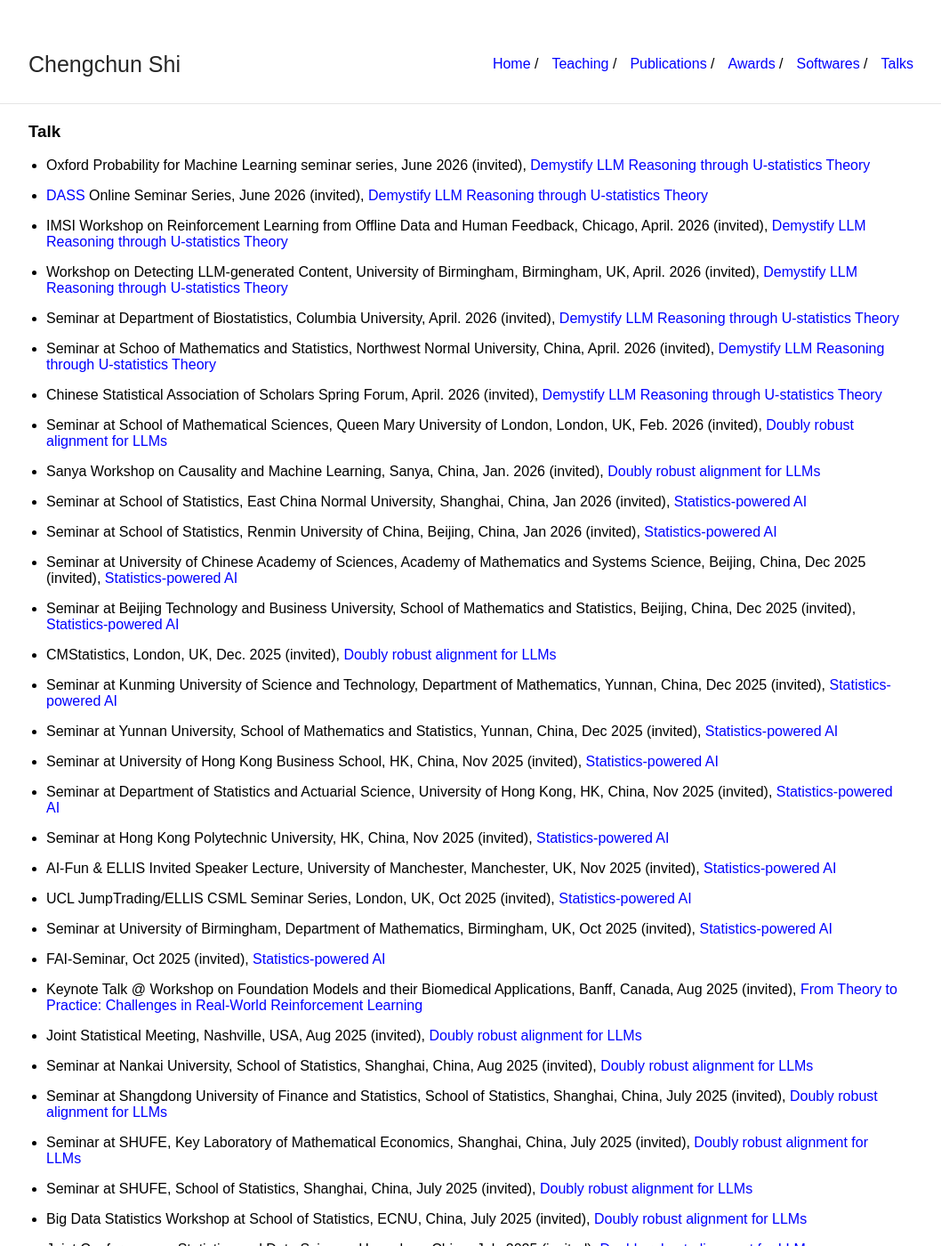
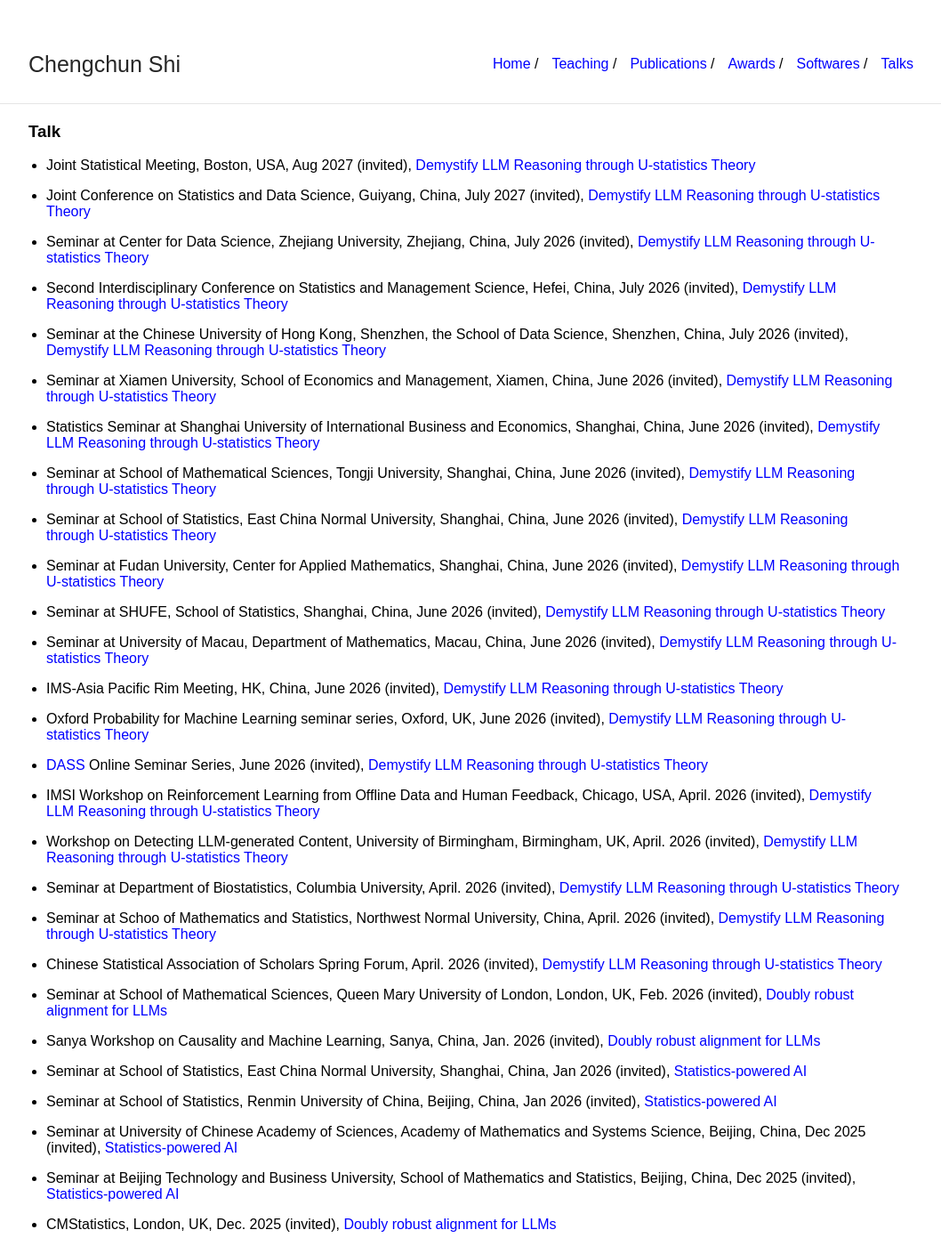
Before and after one commit to callmespring/callmespring.github.io, a Jekyll site: the page built from talk.md, in a window 1280 px wide and 1400 px high. Shown: the whole window at 89% size, without its empty margins (108-1166 px from the left). Built offline with Jekyll 4.4.1, drawn with Linux system fonts in a browser that asks for light colours.

Commit message:
Update talk.md

```diff
--- a/talk.md
+++ b/talk.md
@@ -5,12 +5,38 @@ title: Talk
 
 ### Talk
 
-* Oxford Probability for Machine Learning seminar series, June 2026 (invited), [Demystify LLM Reasoning through U-statistics Theory](./slides/GRPO.pdf)
+* Joint Statistical Meeting, Boston, USA, Aug 2027 (invited), [Demystify LLM Reasoning through U-statistics Theory](./slides/GRPO.pdf)
+
+* Joint Conference on Statistics and Data Science, Guiyang, China, July 2027 (invited), [Demystify LLM Reasoning through U-statistics Theory](./slides/GRPO.pdf)
+
+* Seminar at Center for Data Science, Zhejiang University, Zhejiang, China, July 2026 (invited), [Demystify LLM Reasoning through U-statistics Theory](./slides/GRPO.pdf)
+
+* Second Interdisciplinary Conference on Statistics and Management Science, Hefei, China, July 2026 (invited), [Demystify LLM Reasoning through U-statistics Theory](./slides/GRPO.pdf)
+
+* Seminar at the Chinese University of Hong Kong, Shenzhen, the School of Data Science, Shenzhen, China, July 2026 (invited), [Demystify LLM Reasoning through U-statistics Theory](./slides/GRPO.pdf)
+
+* Seminar at Xiamen University, School of Economics and Management, Xiamen, China, June 2026 (invited), [Demystify LLM Reasoning through U-statistics Theory](./slides/GRPO.pdf)
+
+* Statistics Seminar at Shanghai University of International Business and Economics, Shanghai, China, June 2026 (invited), [Demystify LLM Reasoning through U-statistics Theory](./slides/GRPO.pdf)
+
+* Seminar at School of Mathematical Sciences, Tongji University, Shanghai, China, June 2026 (invited), [Demystify LLM Reasoning through U-statistics Theory](./slides/GRPO.pdf)
+
+* Seminar at School of Statistics, East China Normal University, Shanghai, China, June 2026 (invited), [Demystify LLM Reasoning through U-statistics Theory](./slides/GRPO.pdf)
+
+* Seminar at Fudan University, Center for Applied Mathematics, Shanghai, China, June 2026 (invited), [Demystify LLM Reasoning through U-statistics Theory](./slides/GRPO.pdf)
+
+* Seminar at SHUFE, School of Statistics, Shanghai, China, June 2026 (invited), [Demystify LLM Reasoning through U-statistics Theory](./slides/GRPO.pdf)
+
+* Seminar at University of Macau, Department of Mathematics, Macau, China, June 2026 (invited), [Demystify LLM Reasoning through U-statistics Theory](./slides/GRPO.pdf)
+
+* IMS-Asia Pacific Rim Meeting, HK, China, June 2026 (invited), [Demystify LLM Reasoning through U-statistics Theory](./slides/GRPO.pdf)
+
+* Oxford Probability for Machine Learning seminar series, Oxford, UK, June 2026 (invited), [Demystify LLM Reasoning through U-statistics Theory](./slides/GRPO.pdf)
 
 * [DASS](https://www.dass-programme.org/virtual-seminar-series
 ) Online Seminar Series, June 2026 (invited), [Demystify LLM Reasoning through U-statistics Theory](./slides/GRPO.pdf)
 
-* IMSI Workshop on Reinforcement Learning from Offline Data and Human Feedback, Chicago, April. 2026 (invited), [Demystify LLM Reasoning through U-statistics Theory](./slides/GRPO.pdf)
+* IMSI Workshop on Reinforcement Learning from Offline Data and Human Feedback, Chicago, USA, April. 2026 (invited), [Demystify LLM Reasoning through U-statistics Theory](./slides/GRPO.pdf)
 
 * Workshop on Detecting LLM-generated Content, University of Birmingham, Birmingham, UK, April. 2026 (invited), [Demystify LLM Reasoning through U-statistics Theory](./slides/GRPO.pdf)
 
```
